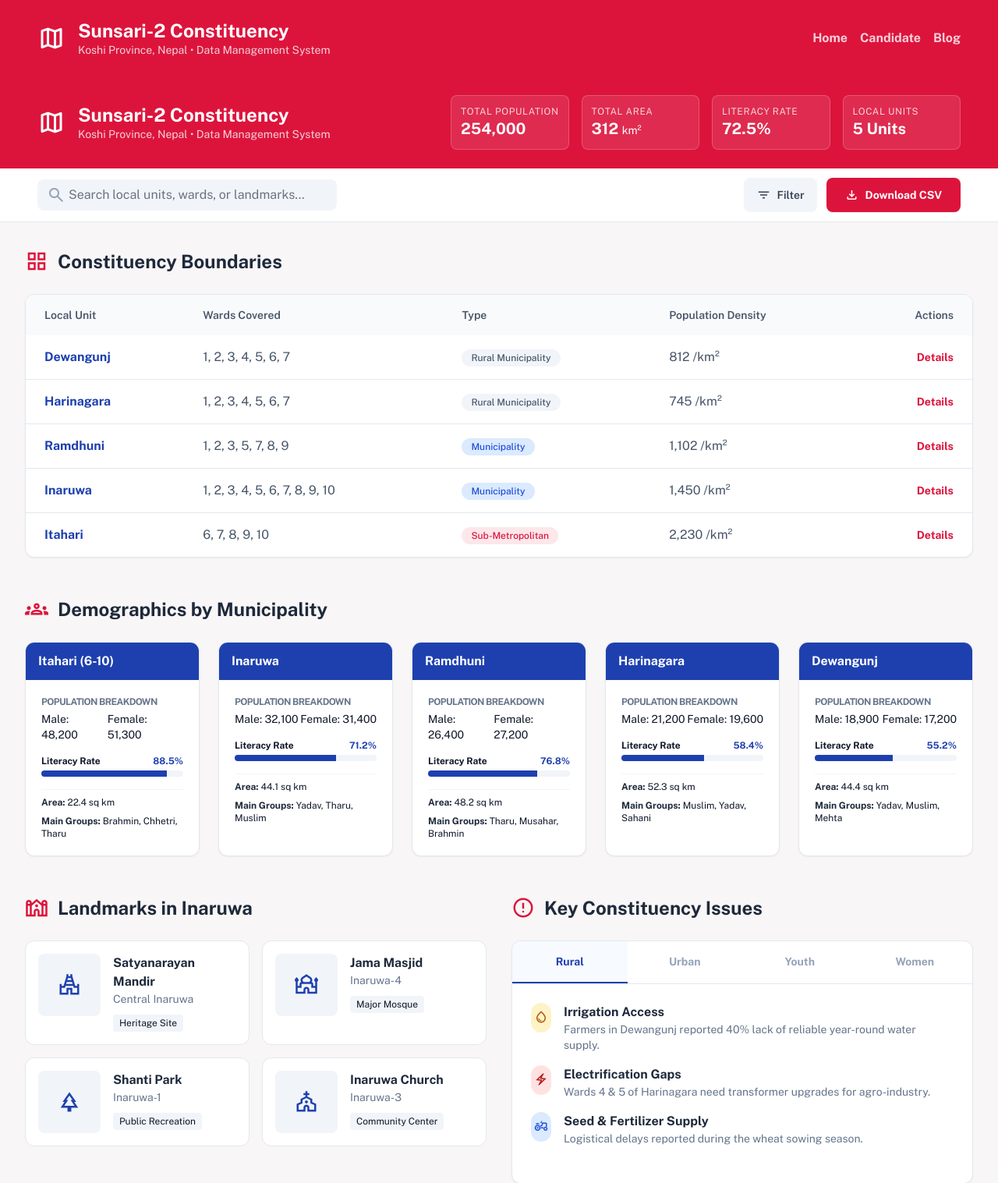
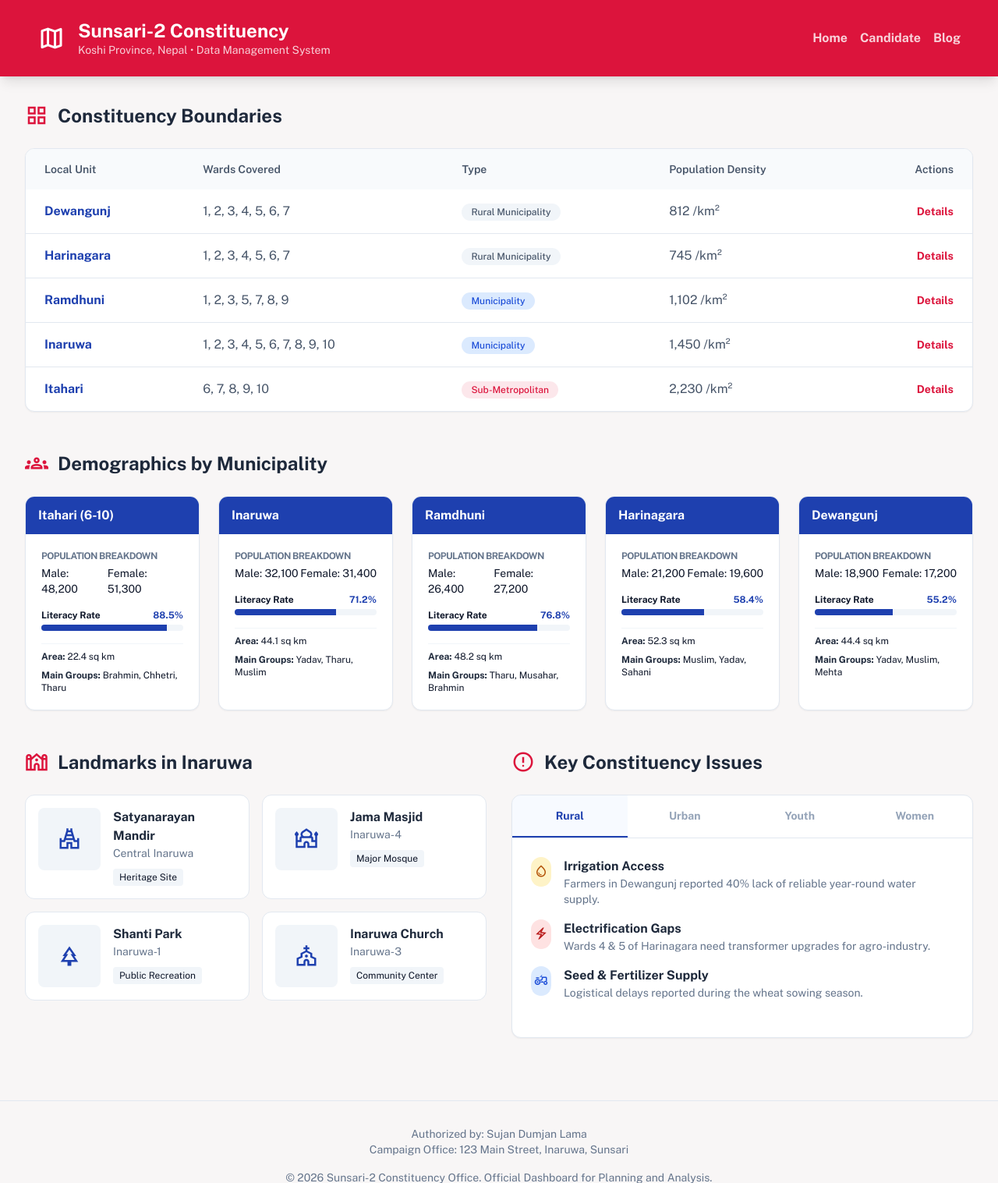
Before and after one commit to herdailydosenepal-beep/Sunsari2, a PHP site: page / in a window 1280 px wide. Shown: the top 1517 px of the page at 78% size. Run offline with PHP 8.4, Linux system fonts and the light colour scheme; some libraries are stand-ins or nearby versions.

```diff
--- a/index.php
+++ b/index.php
@@ -1,53 +1,7 @@
 <?php require_once 'includes/header.php'; ?>
 
 <!-- Header Section - Dynamic Stats -->
-<header class="bg-primary text-white py-6 px-4 md:px-12 shadow-lg">
-    <div class="max-w-7xl mx-auto flex flex-col md:flex-row justify-between items-center gap-6">
-        <div class="flex items-center gap-4">
-            <span class="material-symbols-outlined text-4xl">map</span>
-            <div>
-                <h1 class="text-2xl font-bold leading-tight">Sunsari-2 Constituency</h1>
-                <p class="text-white/80 text-sm">Koshi Province, Nepal • Data Management System</p>
-            </div>
-        </div>
-        <div class="grid grid-cols-2 md:grid-cols-4 gap-4 w-full md:w-auto">
-            <div class="bg-white/10 p-3 rounded-lg border border-white/20">
-                <p class="text-xs uppercase tracking-wider opacity-80">Total Population</p>
-                <p class="text-xl font-bold"><?php echo htmlspecialchars($index_data['header_stats']['total_population']); ?></p>
-            </div>
-            <div class="bg-white/10 p-3 rounded-lg border border-white/20">
-                <p class="text-xs uppercase tracking-wider opacity-80">Total Area</p>
-                <p class="text-xl font-bold"><?php echo htmlspecialchars($index_data['header_stats']['total_area']); ?> <span class="text-sm font-normal"><?php echo htmlspecialchars($index_data['header_stats']['total_area_unit']); ?></span></p>
-            </div>
-            <div class="bg-white/10 p-3 rounded-lg border border-white/20">
-                <p class="text-xs uppercase tracking-wider opacity-80">Literacy Rate</p>
-                <p class="text-xl font-bold"><?php echo htmlspecialchars($index_data['header_stats']['literacy_rate']); ?></p>
-            </div>
-            <div class="bg-white/10 p-3 rounded-lg border border-white/20">
-                <p class="text-xs uppercase tracking-wider opacity-80">Local Units</p>
-                <p class="text-xl font-bold"><?php echo htmlspecialchars($index_data['header_stats']['local_units_count']); ?></p>
-            </div>
-        </div>
-    </div>
-</header>
-<nav class="bg-white dark:bg-slate-800 border-b border-slate-200 dark:border-slate-700 px-4 md:px-12 py-3 sticky top-0 z-50">
-<div class="max-w-7xl mx-auto flex flex-col md:flex-row justify-between items-center gap-4">
-<div class="relative w-full md:w-96">
-<span class="material-symbols-outlined absolute left-3 top-1/2 -translate-y-1/2 text-slate-400">search</span>
-<input class="w-full pl-10 pr-4 py-2 bg-slate-100 dark:bg-slate-900 border-none rounded-lg focus:ring-2 focus:ring-primary" placeholder="Search local units, wards, or landmarks..." type="text"/>
-</div>
-<div class="flex gap-3 w-full md:w-auto">
-<button class="flex-1 md:flex-none flex items-center justify-center gap-2 bg-slate-100 dark:bg-slate-700 text-slate-700 dark:text-slate-200 px-4 py-2 rounded-lg font-semibold text-sm hover:bg-slate-200 transition-colors">
-<span class="material-symbols-outlined text-lg">filter_list</span>
-                    Filter
-                </button>
-<button class="flex-1 md:flex-none flex items-center justify-center gap-2 bg-primary text-white px-6 py-2 rounded-lg font-bold text-sm hover:bg-primary/90 transition-colors shadow-sm">
-<span class="material-symbols-outlined text-lg">download</span>
-                    Download CSV
-                </button>
-</div>
-</div>
-</nav>
+
 <main class="max-w-7xl mx-auto p-4 md:p-8 space-y-12">
     <!-- Section 1: Constituency Boundaries -->
     <section>
@@ -76,14 +30,17 @@
                         <?php foreach ($local_units as $unit): ?>
                             <tr class="hover:bg-slate-50/50 dark:hover:bg-slate-700/50 transition-colors">
                                 <td class="px-6 py-4 font-bold text-secondary">
-                                    <?php echo htmlspecialchars($unit['name']); ?></td>
+                                    <?php echo htmlspecialchars($unit['name']); ?>
+                                </td>
                                 <td class="px-6 py-4 text-slate-600 dark:text-slate-300">
-                                    <?php echo htmlspecialchars($unit['wards']); ?></td>
+                                    <?php echo htmlspecialchars($unit['wards']); ?>
+                                </td>
                                 <td class="px-6 py-4"><span
                                         class="<?php echo htmlspecialchars($unit['type_class']); ?> px-3 py-1 rounded-full text-xs font-medium"><?php echo htmlspecialchars($unit['type']); ?></span>
                                 </td>
                                 <td class="px-6 py-4 text-slate-600 dark:text-slate-300">
-                                    <?php echo htmlspecialchars($unit['density']); ?></td>
+                                    <?php echo htmlspecialchars($unit['density']); ?>
+                                </td>
                                 <td class="px-6 py-4 text-right"><button
                                         class="text-primary hover:underline text-sm font-bold">Details</button></td>
                             </tr>
@@ -103,10 +60,12 @@
             <?php foreach ($index_data['demographics'] as $demo): ?>
                 <div
                     class="bg-white dark:bg-slate-800 rounded-xl shadow-sm overflow-hidden border border-slate-200 dark:border-slate-700">
-                    <div class="bg-secondary text-white px-4 py-3 font-bold"><?php echo htmlspecialchars($demo['name']); ?> <?php echo isset($demo['wards']) ? '(' . htmlspecialchars($demo['wards']) . ')' : ''; ?></div>
+                    <div class="bg-secondary text-white px-4 py-3 font-bold"><?php echo htmlspecialchars($demo['name']); ?>
+                        <?php echo isset($demo['wards']) ? '(' . htmlspecialchars($demo['wards']) . ')' : ''; ?></div>
                     <div class="p-5 space-y-4">
                         <div>
-                            <p class="text-xs text-slate-500 uppercase font-bold tracking-tighter mb-1">Population Breakdown</p>
+                            <p class="text-xs text-slate-500 uppercase font-bold tracking-tighter mb-1">Population Breakdown
+                            </p>
                             <div class="flex justify-between text-sm">
                                 <span>Male: <?php echo htmlspecialchars($demo['male_population']); ?></span>
                                 <span>Female: <?php echo htmlspecialchars($demo['female_population']); ?></span>
@@ -118,12 +77,16 @@
                                 <span class="text-secondary"><?php echo htmlspecialchars($demo['literacy_rate']); ?></span>
                             </div>
                             <div class="w-full bg-slate-100 dark:bg-slate-700 h-2 rounded-full overflow-hidden">
-                                <div class="bg-secondary h-full" style="width: <?php echo htmlspecialchars($demo['literacy_rate']); ?>;"></div>
+                                <div class="bg-secondary h-full"
+                                    style="width: <?php echo htmlspecialchars($demo['literacy_rate']); ?>;"></div>
                             </div>
                         </div>
                         <div class="pt-2 border-t border-slate-100 dark:border-slate-700 text-xs space-y-2">
-                            <p><strong class="text-slate-800 dark:text-slate-200">Area:</strong> <?php echo htmlspecialchars($demo['area']); ?> <?php echo htmlspecialchars($demo['area_unit']); ?></p>
-                            <p><strong class="text-slate-800 dark:text-slate-200">Main Groups:</strong> <?php echo htmlspecialchars($demo['main_groups']); ?></p>
+                            <p><strong class="text-slate-800 dark:text-slate-200">Area:</strong>
+                                <?php echo htmlspecialchars($demo['area']); ?>
+                                <?php echo htmlspecialchars($demo['area_unit']); ?></p>
+                            <p><strong class="text-slate-800 dark:text-slate-200">Main Groups:</strong>
+                                <?php echo htmlspecialchars($demo['main_groups']); ?></p>
                         </div>
                     </div>
                 </div>
@@ -143,12 +106,16 @@
                         class="bg-white dark:bg-slate-800 p-4 rounded-xl border border-slate-200 dark:border-slate-700 flex gap-4">
                         <div
                             class="w-20 h-20 rounded-lg bg-slate-100 dark:bg-slate-700 flex-shrink-0 flex items-center justify-center">
-                            <span class="material-symbols-outlined text-secondary text-3xl"><?php echo htmlspecialchars($landmark['icon']); ?></span>
+                            <span
+                                class="material-symbols-outlined text-secondary text-3xl"><?php echo htmlspecialchars($landmark['icon']); ?></span>
                         </div>
                         <div>
-                            <h3 class="font-bold text-slate-800 dark:text-white"><?php echo htmlspecialchars($landmark['name']); ?></h3>
-                            <p class="text-sm text-slate-500 mb-2"><?php echo htmlspecialchars($landmark['location']); ?></p>
-                            <span class="text-xs bg-slate-100 dark:bg-slate-700 px-2 py-1 rounded"><?php echo htmlspecialchars($landmark['type']); ?></span>
+                            <h3 class="font-bold text-slate-800 dark:text-white">
+                                <?php echo htmlspecialchars($landmark['name']); ?></h3>
+                            <p class="text-sm text-slate-500 mb-2"><?php echo htmlspecialchars($landmark['location']); ?>
+                            </p>
+                            <span
+                                class="text-xs bg-slate-100 dark:bg-slate-700 px-2 py-1 rounded"><?php echo htmlspecialchars($landmark['type']); ?></span>
                         </div>
                     </div>
                 <?php endforeach; ?>
@@ -176,11 +143,16 @@
                     <ul class="space-y-4">
                         <?php foreach ($index_data['key_issues'] as $issue): ?>
                             <li class="flex items-start gap-4">
-                                <div class="<?php echo htmlspecialchars($issue['icon_bg_color']); ?> <?php echo htmlspecialchars($issue['icon_text_color']); ?> p-1 rounded-full"><span
-                                        class="material-symbols-outlined text-lg"><?php echo htmlspecialchars($issue['icon']); ?></span></div>
+                                <div
+                                    class="<?php echo htmlspecialchars($issue['icon_bg_color']); ?> <?php echo htmlspecialchars($issue['icon_text_color']); ?> p-1 rounded-full">
+                                    <span
+                                        class="material-symbols-outlined text-lg"><?php echo htmlspecialchars($issue['icon']); ?></span>
+                                </div>
                                 <div>
-                                    <p class="font-bold text-slate-800 dark:text-white"><?php echo htmlspecialchars($issue['title']); ?></p>
-                                    <p class="text-sm text-slate-500"><?php echo htmlspecialchars($issue['description']); ?></p>
+                                    <p class="font-bold text-slate-800 dark:text-white">
+                                        <?php echo htmlspecialchars($issue['title']); ?></p>
+                                    <p class="text-sm text-slate-500"><?php echo htmlspecialchars($issue['description']); ?>
+                                    </p>
                                 </div>
                             </li>
                         <?php endforeach; ?>
```
Also changed, not shown: candidate.php (+5 -4 lines).
